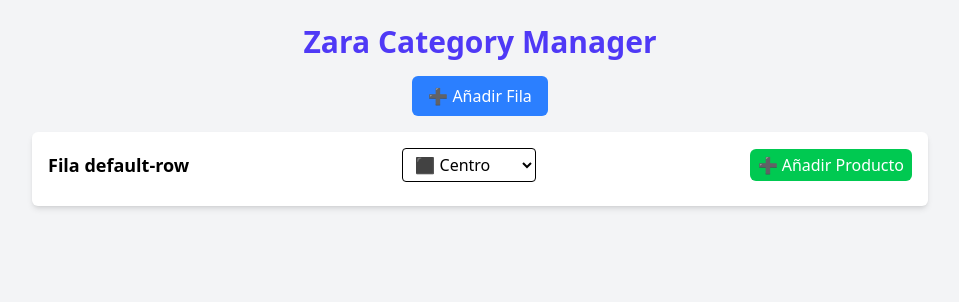
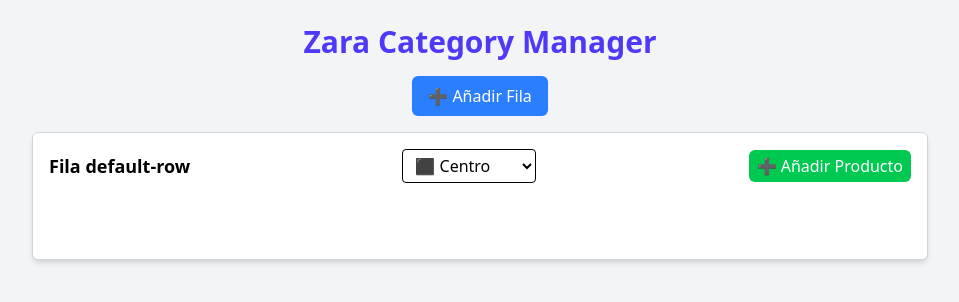
Before and after one commit to Angelhpascual/test-acid-tango-inditex, a React (Vite) app: page / in a window 1280 px wide. Shown: the top 302 px of the page, without its empty margins (160-1119 px from the left). Built offline with nearby package versions, Linux system fonts and the light colour scheme.

Commit message:
added motion animations

```diff
--- a/package.json
+++ b/package.json
@@ -21,6 +21,7 @@
     "@tailwindcss/vite": "^4.0.3",
     "@tanstack/react-query": "4",
     "classnames": "^2.5.1",
+    "motion": "^12.4.2",
     "nanoid": "^5.0.9",
     "react": "^18.3.1",
     "react-dom": "^18.3.1",
--- a/src/components/Layout.tsx
+++ b/src/components/Layout.tsx
@@ -2,10 +2,8 @@
 
 const Layout: React.FC = () => {
   return (
-    <div className="flex h-screen w-screen overflow-hidden">
-      <div className="flex-1 h-full w-full">
-        <Outlet />
-      </div>
+    <div className="flex h-screen w-screen ">
+      <Outlet />
     </div>
   );
 };
--- a/src/components/ProductCard.tsx
+++ b/src/components/ProductCard.tsx
@@ -1,3 +1,4 @@
+import { motion } from "motion/react";
 import { useDraggable } from "@dnd-kit/core";
 import { useRowStore } from "../store/rowStore";
 
@@ -15,28 +16,32 @@
 const ProductCard: React.FC<ProductProps> = ({ product, rowId }) => {
   const { removeProductFromRow } = useRowStore();
 
-  console.log(
-    `🟢 Renderizando ProductCard para: ${product.name} en fila ${rowId}`,
-  );
+  const { attributes, listeners, setNodeRef, transform, isDragging } =
+    useDraggable({
+      id: product.id as string,
+      data: { rowId, product },
+    });
 
-  const { attributes, listeners, setNodeRef, transform } = useDraggable({
-    id: product.id as string,
-    data: { rowId, product },
-  });
-
-  const style: React.CSSProperties = transform
-    ? { transform: `translate(${transform.x}px, ${transform.y}px)` }
-    : {};
+  const motionStyle: React.CSSProperties = {
+    transform: transform
+      ? `translate(${transform.x}px, ${transform.y}px)`
+      : "none",
+    zIndex: isDragging ? 50 : 1,
+    position: isDragging ? "fixed" : "relative",
+    pointerEvents: isDragging ? "none" : "auto",
+  };
 
   return (
-    <div
+    <motion.div
       ref={setNodeRef}
-      style={style}
+      style={motionStyle}
       {...listeners}
       {...attributes}
       className="relative bg-white p-3 shadow-md rounded-md w-36 flex flex-col items-center border border-gray-200 hover:shadow-lg transition-all cursor-grab"
+      layout
+      transition={{ type: "spring", stiffness: 300, damping: 20 }}
+      whileDrag={{ scale: 1.1, opacity: 0.8 }}
     >
-      {/* 🔹 Imagen y detalles del producto */}
       <img
         src={product.image}
         alt={product.name}
@@ -48,19 +53,13 @@
         💰${product.price.toFixed(2)}
       </p>
 
-      {/* 🔥 Botón de eliminar FUERA del área draggable */}
       <button
-        data-cancel-drag // ✅ Excluye este botón del drag & drop
         className="absolute top-1 right-1 bg-red-500 text-white rounded-full w-6 h-6 flex items-center justify-center text-xs hover:bg-red-700 transition-all"
-        onClick={(e) => {
-          e.stopPropagation(); // ✅ Evita que el drag & drop interfiera
-          console.log(`🚀 Eliminando producto ${product.id} de fila ${rowId}`);
-          removeProductFromRow(rowId, product.id);
-        }}
+        onClick={() => removeProductFromRow(rowId, product.id)}
       >
         ✖
       </button>
-    </div>
+    </motion.div>
   );
 };
 
--- a/src/components/Row.tsx
+++ b/src/components/Row.tsx
@@ -21,16 +21,14 @@
 
 const Row: React.FC<RowProps> = ({ row }) => {
   const { setRowAligment, addProductToRow } = useRowStore();
-  const { products } = useProductStore(); // ✅ Obtenemos la lista de productos
+  const { products } = useProductStore();
 
-  // ✅ Hacemos que la fila sea una zona donde se puedan soltar productos
-  const { setNodeRef } = useDroppable({
+  const { setNodeRef, isOver } = useDroppable({
     id: row.id,
   });
 
-  // ✅ Función para añadir un producto aleatorio
   const handleAddProduct = () => {
-    if (row.products.length >= 3) return; // ✅ Limita a 3 productos por fila
+    if (row.products.length >= 3) return;
     const randomProduct = products[Math.floor(Math.random() * products.length)];
     if (randomProduct) {
       addProductToRow(row.id, {
@@ -43,12 +41,13 @@
   return (
     <div
       ref={setNodeRef}
-      className="relative w-full bg-white shadow-md p-4 rounded-md"
+      className={`relative w-full p-4 rounded-md min-h-32 border border-gray-300 shadow-md transition-all
+        ${isOver ? "bg-green-200 border-green-500" : "bg-white"}
+      `}
     >
       <div className="flex justify-between items-center mb-2">
         <h2 className="text-lg font-semibold">Fila {row.id}</h2>
 
-        {/* Selector de alineación */}
         <select
           value={row.alignment}
           onChange={(e) =>
@@ -64,17 +63,15 @@
           <option value="right">➡ Derecha</option>
         </select>
 
-        {/* ✅ Botón para añadir producto */}
         <button
           onClick={handleAddProduct}
           className="bg-green-500 text-white px-2 py-1 rounded-md hover:bg-green-600 disabled:opacity-50"
-          disabled={row.products.length >= 3} // ✅ Se desactiva si ya hay 3 productos
+          disabled={row.products.length >= 3}
         >
           ➕ Añadir Producto
         </button>
       </div>
 
-      {/* Contenedor de productos con alineación */}
       <div
         className={`flex gap-4 ${
           row.alignment === "left"
```
Also changed, not shown: 1 other file (tests, documents, lock files or other folders).
